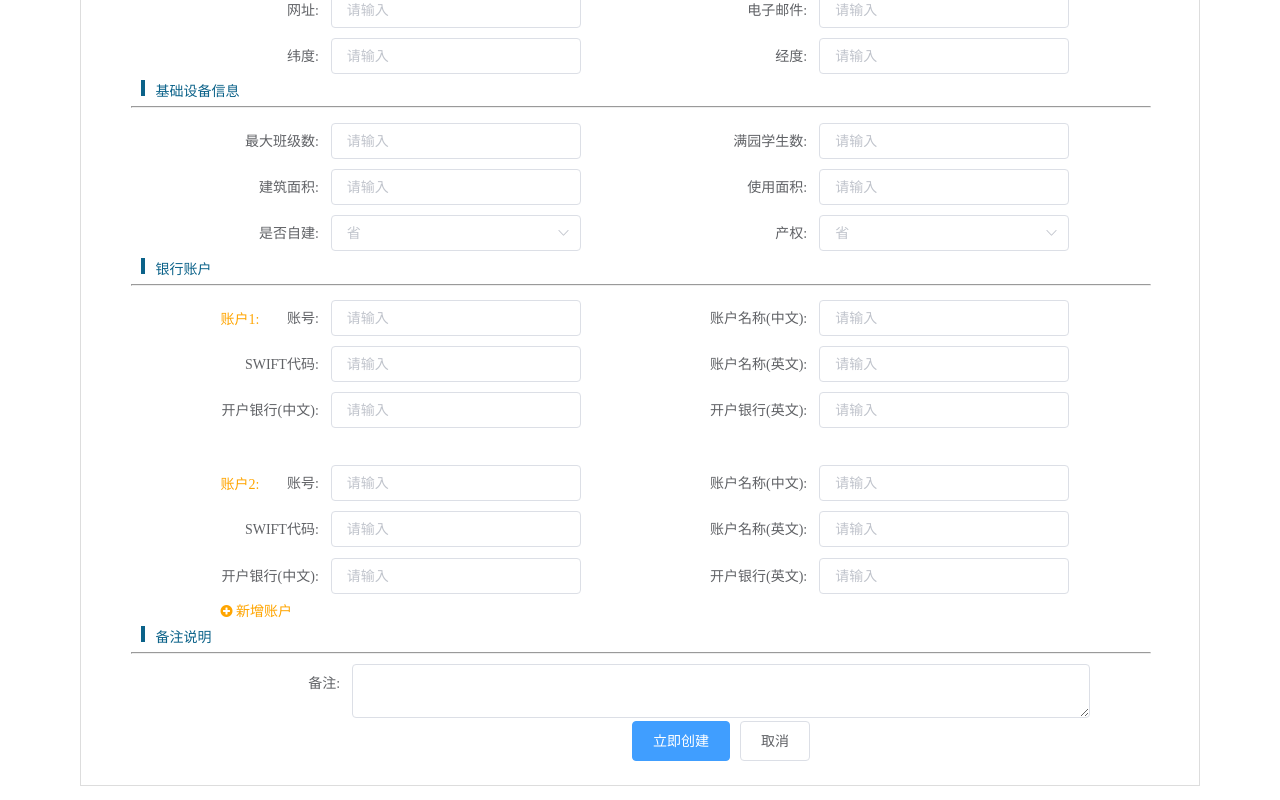
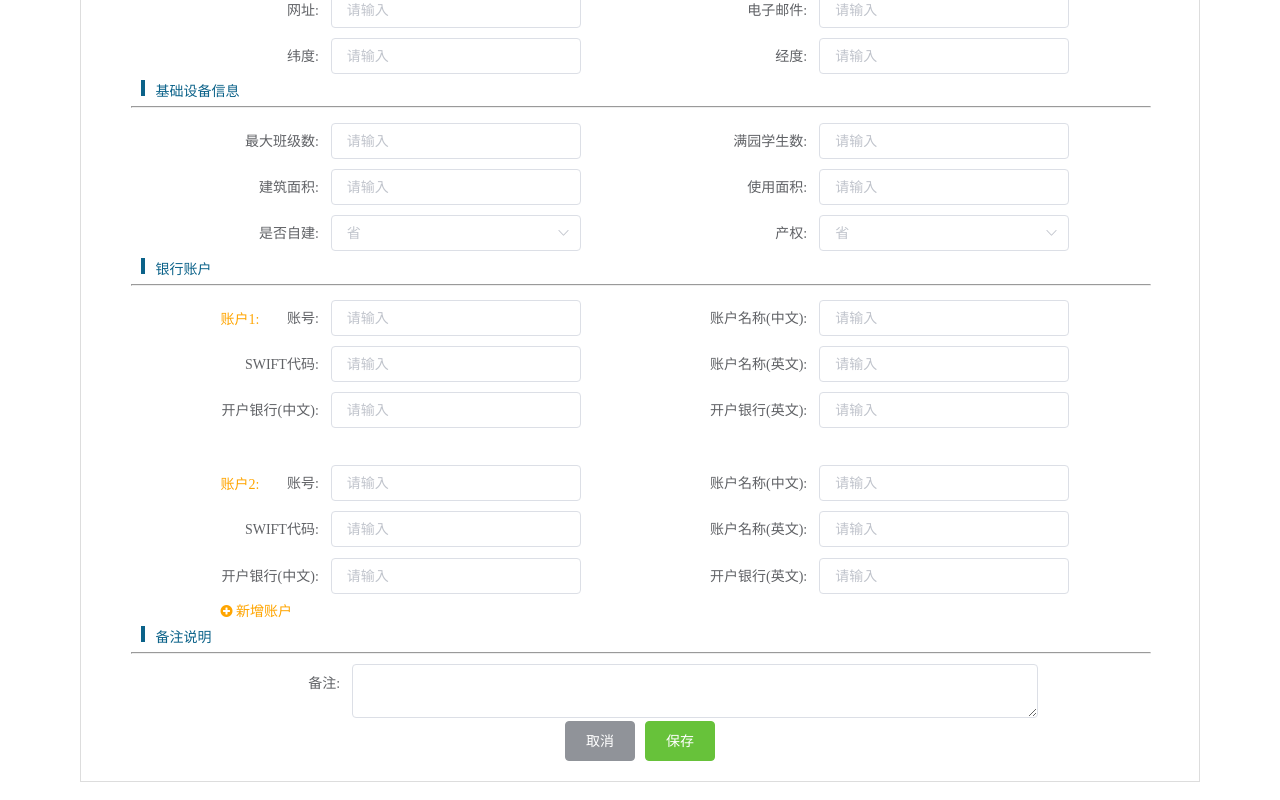
Before and after one commit to gusupaste/xxx, a Vue app: page /school/school-add in a window 1280 px wide. Shown: the part 546-1346 px from the top of the page. Built offline with nearby package versions, Linux system fonts and the light colour scheme; sample sign-in values are in the browser's storage; what vue-event-calendar would draw is missing.

Commit message:
Auto stash before rebase of "origin/feature/eltonkids_development"

```diff
--- a/src/components/school/schoollist/add.vue
+++ b/src/components/school/schoollist/add.vue
@@ -153,10 +153,10 @@
           <el-form-item label="备注:">
             <el-input type="textarea" v-model="formInline.user"></el-input>
           </el-form-item>
-          <el-form-item>
-            <el-button type="primary" @click="onSubmit">立即创建</el-button>
-            <el-button>取消</el-button>
-          </el-form-item>
+          <div>
+            <el-button type="info">取消</el-button>
+            <el-button type="success">保存</el-button>
+          </div>
         </el-form>
       </div>
     </div>
@@ -243,4 +243,7 @@
   .schooladd .icon-circle-add{
     color: orange;
   }
+  .schooladd .el-textarea__inner{
+    width: 93%;
+  }
 </style>
```
